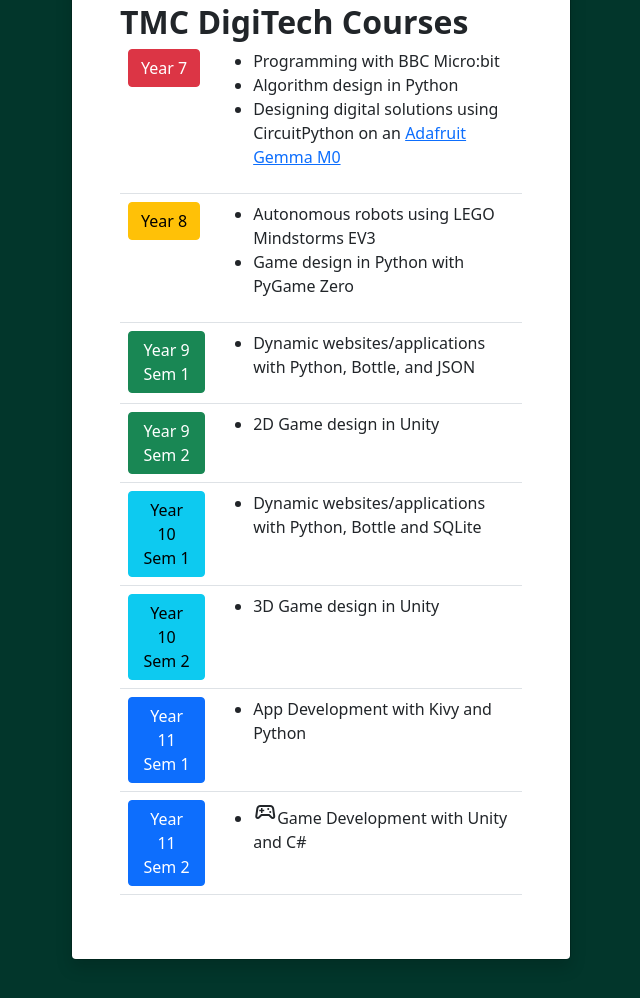
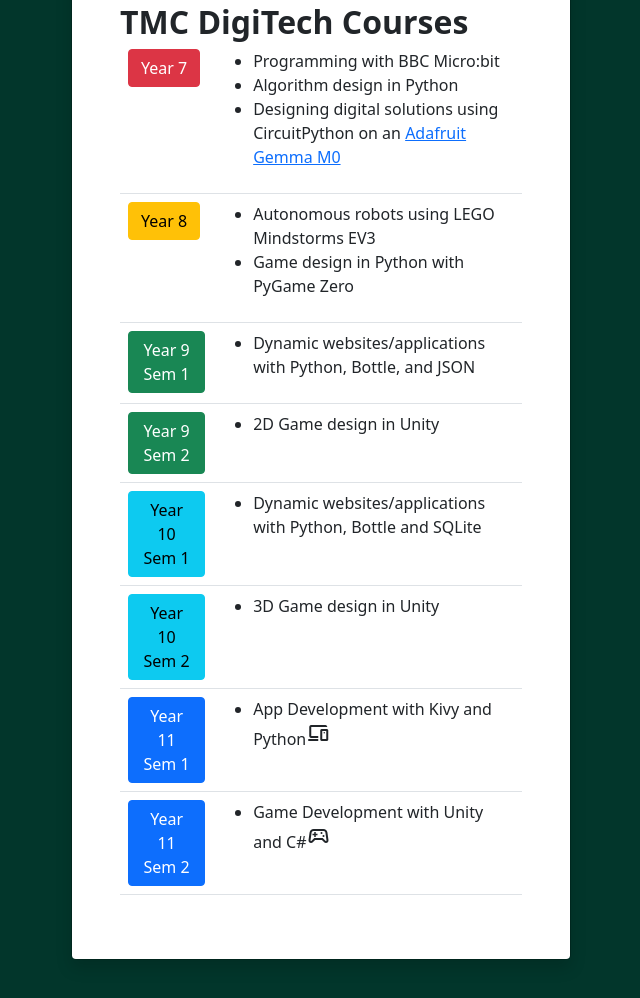
Before and after one commit to tmcdigitech/tmcdigitech.github.io, a plain HTML site: page index.html in a window 1280 px wide. Shown: the part 122-1120 px from the top of the page, without its empty margins (319-959 px from the left). Drawn offline with nearby package versions, Linux system fonts and the light colour scheme.

Commit message:
Update index.html

```diff
--- a/index.html
+++ b/index.html
@@ -66,7 +66,9 @@
                   <a href="https://tmcdigitech.github.io/dit11/" class="btn btn-primary">Year 11 Sem 1</a></td>
                   <td><ul>
                     <li>
-                      App Development with Kivy and Python
+                      App Development with Kivy and Python<span class="material-symbols-outlined">
+devices
+</span>
                     </li>
                   </ul>
                 </li>
@@ -75,7 +77,7 @@
                   <a href="https://tmcdigitech.github.io/dit11b/" class="btn btn-primary">Year 11 Sem 2</a></td>
                   <td><ul>
                     <li>
-                      <span class="material-symbols-outlined">sports_esports</span>Game Development with Unity and C#
+                      Game Development with Unity and C#<span class="material-symbols-outlined">sports_esports</span>
                     </li>
                   </ul>
                 </li>
```
